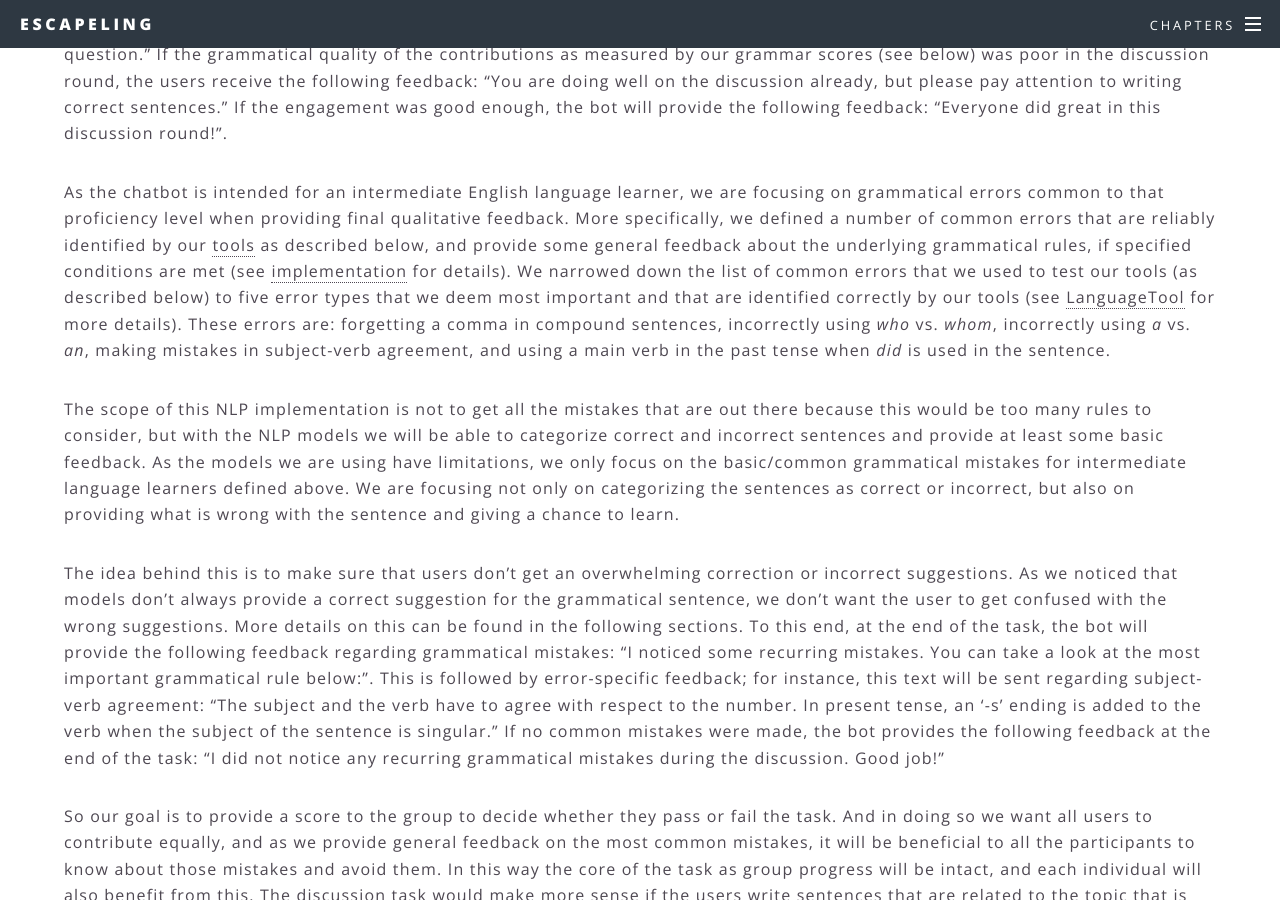
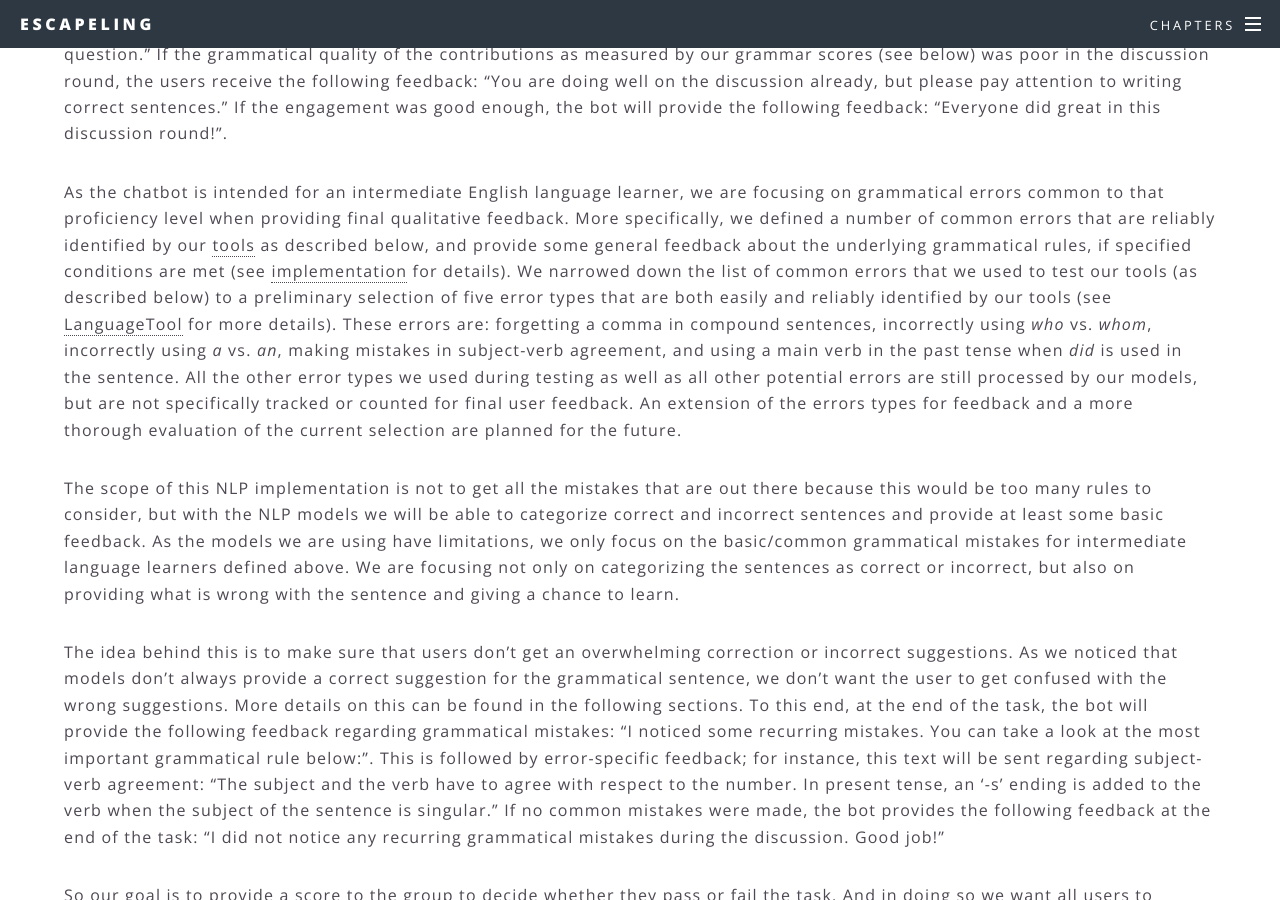
Before and after one commit to ALLUOS/ALLUOS.github.io, a Jekyll site: the page built from _posts/2021-02-01-NLP.md, in a window 1280 px wide and 900 px high, scrolled down 2061 px. Built offline with Jekyll 4.4.1, drawn with Linux system fonts in a browser that asks for light colours.

Commit message:
clarify selection of errors for final feedback

```diff
--- a/_posts/2021-02-01-NLP.md
+++ b/_posts/2021-02-01-NLP.md
@@ -43,7 +43,7 @@ We have decided to provide correctness feedback at the end of the entire discuss
 
 But providing general feedback after each discussion question during the task may encourage the user to participate more and write more correct sentences in the next tasks in order to pass the tasks. Therefore, we also provide feedback regarding the quantity of the participation in the discussion after the discussion round for each question, so the user has a chance to increase the quantity of participation in the following questions. After each discussion round, all users will get the following feedback if the users have not been engaging enough in the discussion: “Not your topic? No big deal! But maybe try to contribute a bit more during the next question.” If the grammatical quality of the contributions as measured by our grammar scores (see below) was poor in the discussion round, the users receive the following feedback: "You are doing well on the discussion already, but please pay attention to writing correct sentences." If the engagement was good enough, the bot will provide the following feedback: “Everyone did great in this discussion round!”.
 
-As the chatbot is intended for an intermediate English language learner, we are focusing on grammatical errors common to that proficiency level when providing final qualitative feedback. More specifically, we defined a number of common errors that are reliably identified by our [tools](#tools-and-models) as described below, and provide some general feedback about the underlying grammatical rules, if specified conditions are met (see [implementation](#implementation) for details). We narrowed down the list of common errors that we used to test our tools (as described below) to five error types that we deem most important and that are identified correctly by our tools (see [LanguageTool](#languagetool) for more details). These errors are: forgetting a comma in compound sentences, incorrectly using _who_ vs. _whom_, incorrectly using _a_ vs. _an_, making mistakes in subject-verb agreement, and using a main verb in the past tense when _did_ is used in the sentence.
+As the chatbot is intended for an intermediate English language learner, we are focusing on grammatical errors common to that proficiency level when providing final qualitative feedback. More specifically, we defined a number of common errors that are reliably identified by our [tools](#tools-and-models) as described below, and provide some general feedback about the underlying grammatical rules, if specified conditions are met (see [implementation](#implementation) for details). We narrowed down the list of common errors that we used to test our tools (as described below) to a preliminary selection of five error types that are both easily and reliably identified by our tools (see [LanguageTool](#languagetool) for more details). These errors are: forgetting a comma in compound sentences, incorrectly using _who_ vs. _whom_, incorrectly using _a_ vs. _an_, making mistakes in subject-verb agreement, and using a main verb in the past tense when _did_ is used in the sentence. All the other error types we used during testing as well as all other potential errors are still processed by our models, but are not specifically tracked or counted for final user feedback. An extension of the errors types for feedback and a more thorough evaluation of the current selection are planned for the future.
 
 The scope of this NLP implementation is not to get all the mistakes that are out there because this would be too many rules to consider, but with the NLP models we will be able to categorize correct and incorrect sentences and provide at least some basic feedback. As the models we are using have limitations, we only focus on the basic/common grammatical mistakes for intermediate language learners defined above.
 We are focusing not only on categorizing the sentences as correct or incorrect, but also on providing what is wrong with the sentence and giving a chance to learn.
```
